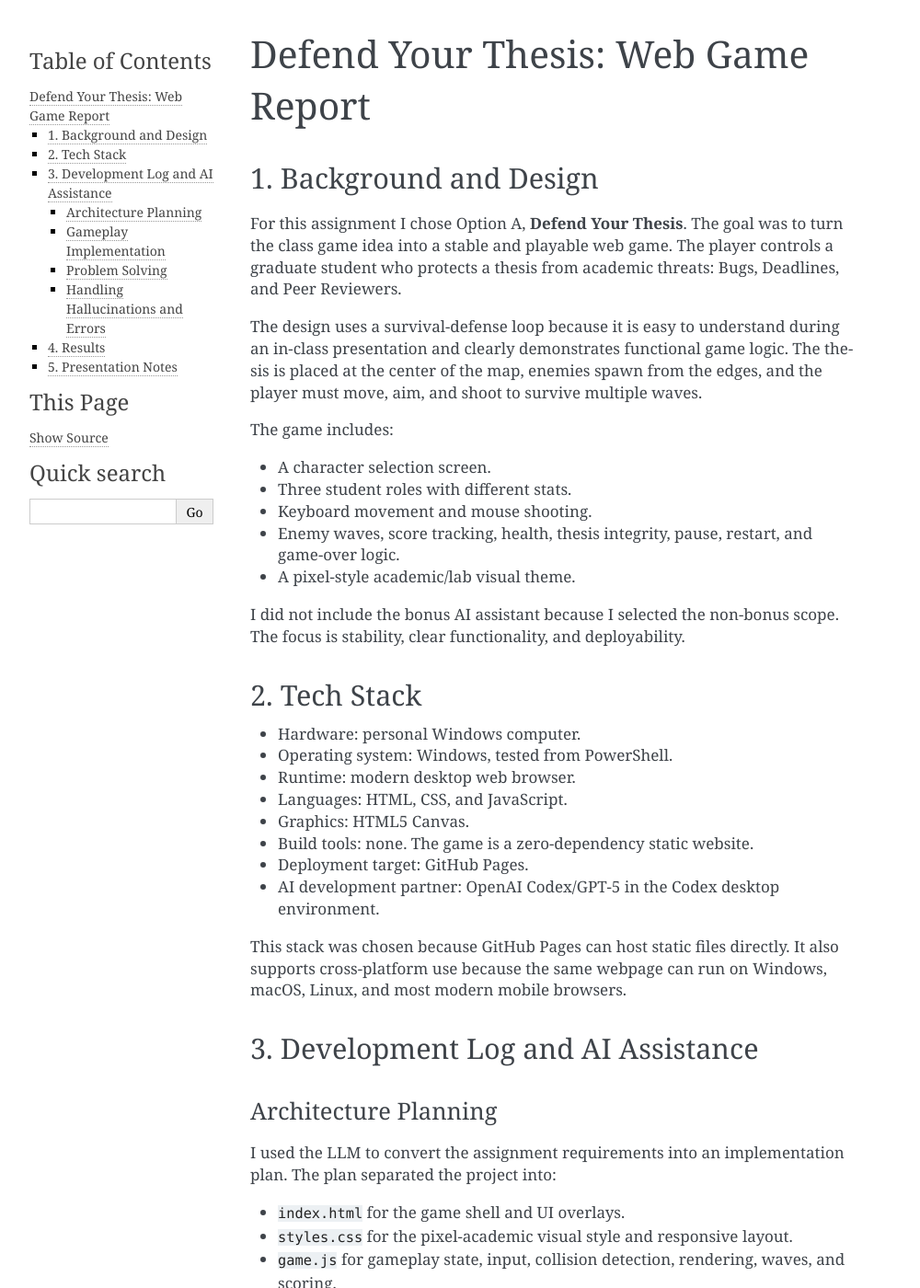
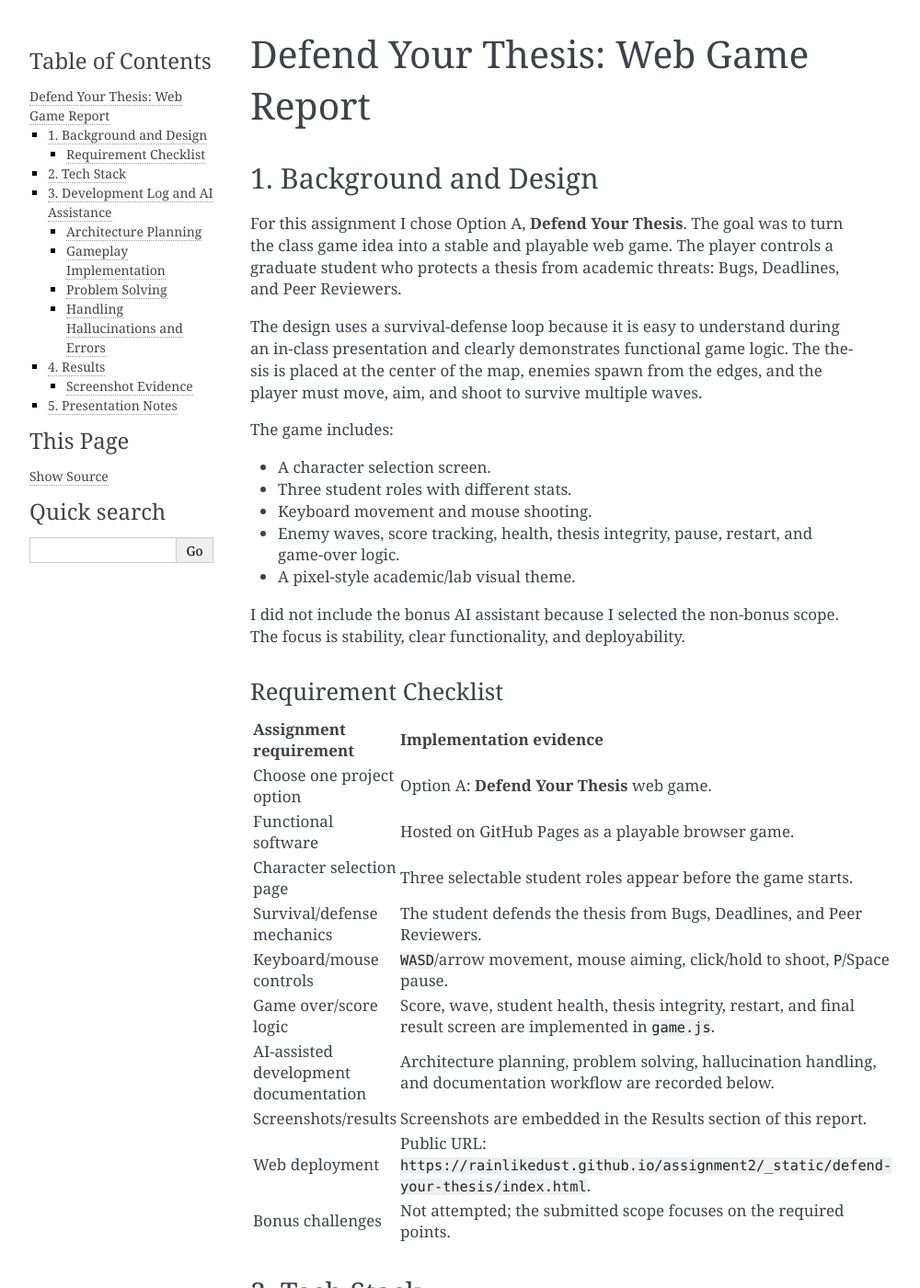
Before and after one commit to rainlikedust/assignment2, a Sphinx documentation site: the page built from source/defend_your_thesis_report.md, in a window 1280 px wide and 1400 px high. Shown: the whole window at 92% size, without its empty margins (148-1148 px from the left). Built offline with Sphinx 7.4.7, drawn with Linux system fonts in a browser that asks for light colours; some of the changed text lies outside the part shown.

Commit message:
Improve Defend Your Thesis report evidence

````diff
--- a/source/defend_your_thesis_report.md
+++ b/source/defend_your_thesis_report.md
@@ -15,6 +15,59 @@
 - A pixel-style academic/lab visual theme.
 
 I did not include the bonus AI assistant because I selected the non-bonus scope. The focus is stability, clear functionality, and deployability.
+
+### Requirement Checklist
+
+<table>
+  <thead>
+    <tr>
+      <th>Assignment requirement</th>
+      <th>Implementation evidence</th>
+    </tr>
+  </thead>
+  <tbody>
+    <tr>
+      <td>Choose one project option</td>
+      <td>Option A: <strong>Defend Your Thesis</strong> web game.</td>
+    </tr>
+    <tr>
+      <td>Functional software</td>
+      <td>Hosted on GitHub Pages as a playable browser game.</td>
+    </tr>
+    <tr>
+      <td>Character selection page</td>
+      <td>Three selectable student roles appear before the game starts.</td>
+    </tr>
+    <tr>
+      <td>Survival/defense mechanics</td>
+      <td>The student defends the thesis from Bugs, Deadlines, and Peer Reviewers.</td>
+    </tr>
+    <tr>
+      <td>Keyboard/mouse controls</td>
+      <td><code>WASD</code>/arrow movement, mouse aiming, click/hold to shoot, <code>P</code>/Space pause.</td>
+    </tr>
+    <tr>
+      <td>Game over/score logic</td>
+      <td>Score, wave, student health, thesis integrity, restart, and final result screen are implemented in <code>game.js</code>.</td>
+    </tr>
+    <tr>
+      <td>AI-assisted development documentation</td>
+      <td>Architecture planning, problem solving, hallucination handling, and documentation workflow are recorded below.</td>
+    </tr>
+    <tr>
+      <td>Screenshots/results</td>
+      <td>Screenshots are embedded in the Results section of this report.</td>
+    </tr>
+    <tr>
+      <td>Web deployment</td>
+      <td>Public URL: <code>https://rainlikedust.github.io/assignment2/_static/defend-your-thesis/index.html</code>.</td>
+    </tr>
+    <tr>
+      <td>Bonus challenges</td>
+      <td>Not attempted; the submitted scope focuses on the required points.</td>
+    </tr>
+  </tbody>
+</table>
 
 ## 2. Tech Stack
 
@@ -41,6 +94,35 @@
 - `README.md` and `REPORT.md` for documentation and deployment instructions.
 
 The AI recommended a zero-dependency Canvas game instead of a framework. This reduced deployment risk because no package installation or build step is required.
+
+Representative AI interaction:
+
+<table>
+  <thead>
+    <tr>
+      <th>My prompt / task</th>
+      <th>LLM contribution</th>
+      <th>How I verified it</th>
+    </tr>
+  </thead>
+  <tbody>
+    <tr>
+      <td>Plan Option A as a deployable web game.</td>
+      <td>Proposed a static Canvas architecture with separate HTML, CSS, and JavaScript files.</td>
+      <td>Checked the local environment and confirmed that Node.js was unavailable, so the zero-dependency plan was the most stable path.</td>
+    </tr>
+    <tr>
+      <td>Implement movement, aiming, bullets, and collisions.</td>
+      <td>Suggested a game loop with player state, enemy state, bullet arrays, and circle-distance collision checks.</td>
+      <td>Tested the game in the browser and verified that enemies, bullets, health, score, and waves update correctly.</td>
+    </tr>
+    <tr>
+      <td>Prepare assignment documentation.</td>
+      <td>Helped organize the report around background, tech stack, development log, hallucination handling, screenshots, and demo links.</td>
+      <td>Compared the report against the assignment rubric and added this checklist plus embedded screenshots.</td>
+    </tr>
+  </tbody>
+</table>
 
 ### Gameplay Implementation
 
@@ -103,12 +185,28 @@
 
 [Play Defend Your Thesis](https://rainlikedust.github.io/assignment2/_static/defend-your-thesis/index.html)
 
-Generated evidence screenshots:
+### Screenshot Evidence
+
+The screenshots below are included directly in the deployed report as proof that the web game runs and renders correctly.
+
+**Character selection screen**
+
+<img src="_static/defend-your-thesis/evidence/local-home-screen.png" alt="Defend Your Thesis character selection screen" style="display: block; max-width: 100%; margin: 0 0 24px 0; border: 1px solid #cccccc;">
+
+**Gameplay screen with thesis, player, HUD, and academic threats**
+
+<img src="_static/defend-your-thesis/evidence/local-gameplay.png" alt="Defend Your Thesis gameplay screen" style="display: block; max-width: 100%; margin: 0 0 24px 0; border: 1px solid #cccccc;">
+
+**Mobile-width layout test**
+
+<img src="_static/defend-your-thesis/evidence/mobile-home-screen.png" alt="Defend Your Thesis mobile layout screenshot" style="display: block; max-width: 100%; margin: 0 0 24px 0; border: 1px solid #cccccc;">
+
+Evidence files:
 
 ```text
-evidence/local-home-screen.png
-evidence/local-gameplay.png
-evidence/mobile-home-screen.png
+source/_static/defend-your-thesis/evidence/local-home-screen.png
+source/_static/defend-your-thesis/evidence/local-gameplay.png
+source/_static/defend-your-thesis/evidence/mobile-home-screen.png
 ```
 
 The game demonstrates the required features:
````
